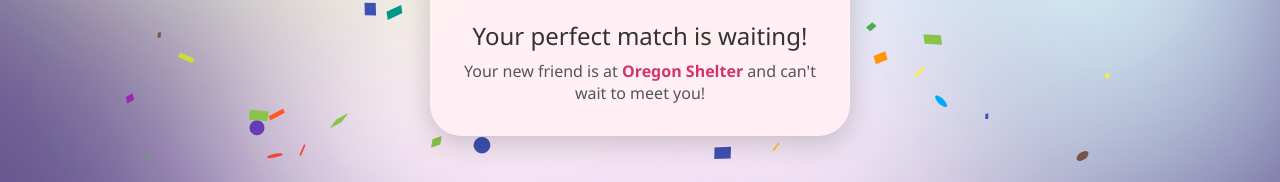
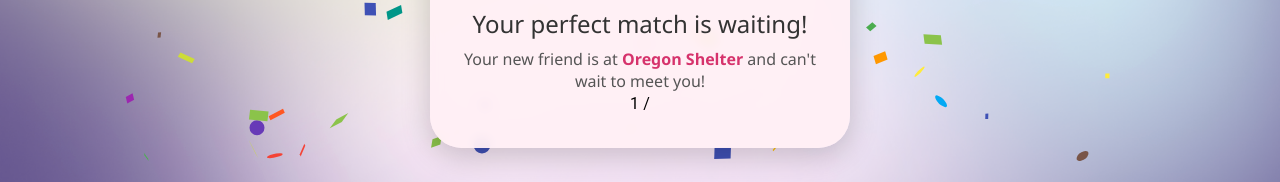
Before and after one commit to andr3i-f/pet-matcher-beaverhacks, a Next.js app: page /match in a window 1280 px wide. Shown: the part 572-754 px from the top of the page. Built offline with nearby package versions, Linux system fonts and the light colour scheme; no server answers.

Commit message:
added pagination for results

```diff
--- a/src/app/match/MatchCelebration.tsx
+++ b/src/app/match/MatchCelebration.tsx
@@ -4,8 +4,9 @@ import React, { useEffect, useState, useContext } from 'react';
 import { motion, AnimatePresence } from 'framer-motion';
 import dynamic from 'next/dynamic';
 import { MatchContext } from '../../../context/MatchContext';
-import { Box } from '@mui/material';
+import { Box, IconButton, Stack, Typography } from '@mui/material';
 import Link from 'next/link';
+import { ArrowBack, ArrowForward } from '@mui/icons-material';
 
 const Confetti = dynamic(() => import('react-confetti'), { ssr: false });
 
@@ -17,9 +18,10 @@ export default function MatchCelebration() {
     width: typeof window !== 'undefined' ? window.innerWidth : 0,
     height: typeof window !== 'undefined' ? window.innerHeight : 0
   });
+  const [index, setIndex] = useState(0);
 
   // Get the first match if available
-  const matchedPet = matches && matches.length > 0 ? matches[0] : null;
+  const matchedPet = matches && matches.length > 0 ? matches[index] : null;
 
   // Extract pet details
   const petName = matchedPet?.name || "Your new friend";
@@ -163,6 +165,15 @@ export default function MatchCelebration() {
               "{matchedPet.AIDescription}"
             </p>
           )}
+                  <Stack direction={"row"} alignContent={"center"} justifyContent={"center"} sx={{width: "100%"}}>
+                  {index > 0 && <IconButton onClick={() => setIndex(previous => previous - 1)}>
+                      <ArrowBack/>
+                    </IconButton>}
+                  <Typography alignSelf={"center"} color="black">{index + 1} / {matches?.length}</Typography>
+                    {index < matches?.length - 1 && <IconButton onClick={() => setIndex(previous => previous + 1)}>
+                      <ArrowForward/>
+                    </IconButton>}
+                  </Stack>
         </motion.div>
       </div>
     </Box>
```
